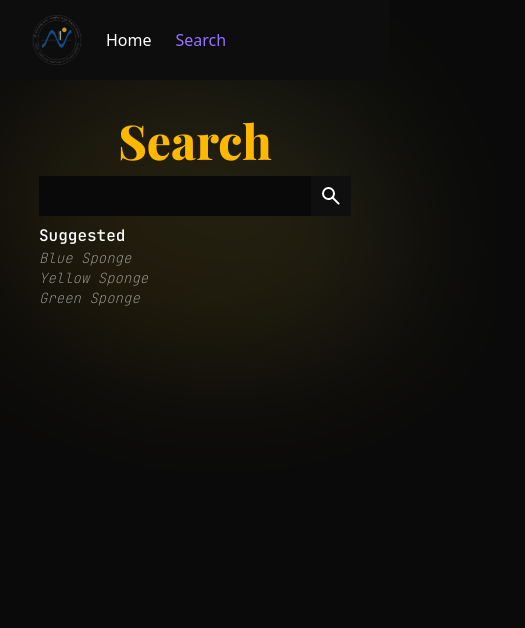
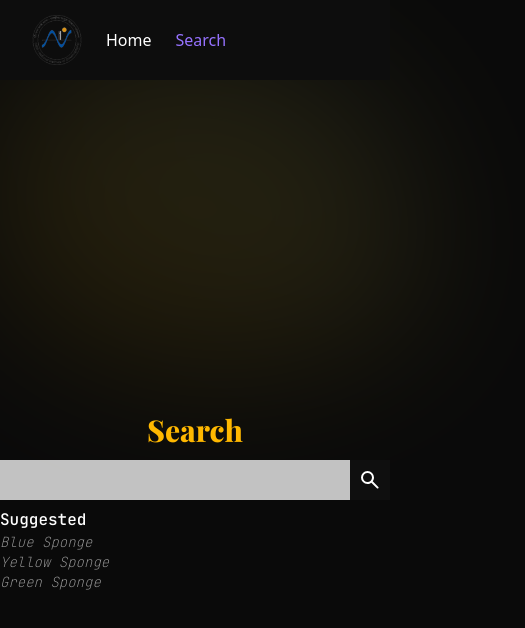
Before and after one commit to OMGitsNIK/NIO, a Next.js app in the folder spongeexplorer/: page /Search in a window 390 px wide. Shown: the top 628 px of the page, 525 px wide, since content can reach past the window. Built offline with nearby package versions, Linux system fonts and the light colour scheme.

Commit message:
responsive

```diff
--- a/spongeexplorer/src/app/Search/page.tsx
+++ b/spongeexplorer/src/app/Search/page.tsx
@@ -1,38 +1,29 @@
-import {Playfair_Display,JetBrains_Mono} from 'next/font/google'
-import 'material-icons/iconfont/material-icons.css'
+import { Playfair_Display, JetBrains_Mono } from 'next/font/google';
+import 'material-icons/iconfont/material-icons.css';
 
-// const DM_Serif=DM_Serif_Display({
-//   weight: '400',
-//   preload: false,
-// })
-
-
-// const NotoSans= Noto_Sans({
-//   weight:'100',
-//   preload:false
-// })
-
-const JetBrainsMono=JetBrains_Mono({preload:false,style:['italic','normal']})
-const PlayFair= Playfair_Display({
-  weight:'800',
-  preload:false,style:'italic'
-})
-
+const JetBrainsMono = JetBrains_Mono({ preload: false, style: ['italic', 'normal'] });
+const PlayFair = Playfair_Display({ weight: '800', preload: false, style: 'italic' });
 
 export default function Home() {
   return (
-    <div className='w-screen grid place-items-center mt-9'>
-    <div className='md:w-[550px] w-[80%] flex flex-col items-center'>
-      <h1 className={`${PlayFair.className} italic font-black text-5xl text-[#FFB800]`} >Search</h1>
-      <form className='w-full h-10  bg-[#090909] mt-3 flex'>
-    <input type="text" className={`${JetBrainsMono.className} font-thin h-full flex-grow bg-inherit p-2 flex items-center focus:outline-0 opacity-25`} />
-  <button className='w-10 h-10 bg-[#0F0F0F] grid place-items-center'>
-
-    <svg xmlns="http://www.w3.org/2000/svg" width="1.5em" height="1.5em" viewBox="0 0 24 24" ><path fill="currentColor" d="M9.5 16q-2.725 0-4.612-1.888T3 9.5q0-2.725 1.888-4.612T9.5 3q2.725 0 4.612 1.888T16 9.5q0 1.1-.35 2.075T14.7 13.3l5.6 5.6q.275.275.275.7t-.275.7q-.275.275-.7.275t-.7-.275l-5.6-5.6q-.75.6-1.725.95T9.5 16Zm0-2q1.875 0 3.188-1.313T14 9.5q0-1.875-1.313-3.188T9.5 5Q7.625 5 6.312 6.313T5 9.5q0 1.875 1.313 3.188T9.5 14Z"></path></svg>
-
+    <div className='min-h-screen flex items-center justify-center'>
+      <div className='md:w-2/3 w-full max-w-md flex flex-col items-center'>
+        <h1 className={`${PlayFair.className} italic font-black text-3xl md:text-5xl text-[#FFB800]`}>Search</h1>
+        <form className='w-full mt-3 flex'>
+          <input
+            type='text'
+            className={`${JetBrainsMono.className} font-thin h-10 flex-grow p-2 focus:outline-0 opacity-75`}
+          />
+          <button className='w-10 h-10 bg-[#0F0F0F] flex items-center justify-center'>
+            <svg xmlns='http://www.w3.org/2000/svg' width='1.5em' height='1.5em' viewBox='0 0 24 24'>
+              <path
+                fill='currentColor'
+                d='M9.5 16q-2.725 0-4.612-1.888T3 9.5q0-2.725 1.888-4.612T9.5 3q2.725 0 4.612 1.888T16 9.5q0 1.1-.35 2.075T14.7 13.3l5.6 5.6q.275.275.275.7t-.275.7q-.275.275-.7.275t-.7-.275l-5.6-5.6q-.75.6-1.725.95T9.5 16Zm0-2q1.875 0 3.188-1.313T14 9.5q0-1.875-1.313-3.188T9.5 5Q7.625 5 6.312 6.313T5 9.5q0 1.875 1.313 3.188T9.5 14Z'
+              ></path>
+            </svg>
           </button>
         </form>
-      <div className={`${JetBrainsMono.className} w-full mt-2 `}>
+        <div className={`${JetBrainsMono.className} w-full mt-2`}>
           <h4 className='font-medium'>Suggested</h4>
           <ul className='font-thin italic text-sm opacity-60'>
             <li>Blue Sponge</li>
@@ -40,9 +31,19 @@ export default function Home() {
             <li>Green Sponge</li>
           </ul>
         </div>
-      <svg width="600" height="600" style={{position:'absolute',zIndex:-1,top:0,filter:'blur(70px)',opacity:.1,scale:1.1}} viewBox="0 0 1600 1000" fill="none" xmlns="http://www.w3.org/2000/svg">
-<g filter="url(#filter0_f_3_83)">
-<path d="M650.17 -146.696C794.841 -144.33 1118.61 -96.8799 1210.07 23.6973C1301.53 144.274 1403.92 411.367 1331.65 520.77C1259.39 630.174 941.176 689.65 776.466 680.118C611.756 670.587 415.797 575.352 343.393 463.583C270.988 351.814 268.79 120.548 342.038 9.50233" fill="url(#paint0_linear_3_83)" />
+        <svg
+          width='600'
+          height='600'
+          className='absolute z-[-1] top-0 filter blur-[70px] opacity-10 scale-110'
+          viewBox='0 0 1600 1000'
+          fill='none'
+          xmlns='http://www.w3.org/2000/svg'
+        >
+          <g filter='url(#filter0_f_3_83)'>
+            <path
+              d='M650.17 -146.696C794.841 -144.33 1118.61 -96.8799 1210.07 23.6973C1301.53 144.274 1403.92 411.367 1331.65 520.77C1259.39 630.174 941.176 689.65 776.466 680.118C611.756 670.587 415.797 575.352 343.393 463.583C270.988 351.814 268.79 120.548 342.038 9.50233'
+              fill='url(#paint0_linear_3_83)'
+            ></path>
           </g>
           <defs>
             {/* <filter id="filter0_f_3_83" x="-306.913" y="-741.696" width="2257.99" height="2017.81" filterUnits="userSpaceOnUse" color-interpolation-filters="sRGB">
@@ -51,13 +52,12 @@ export default function Home() {
 <feGaussianBlur stdDeviation="297.5" result="effect1_foregroundBlur_3_83"/>
 </filter> */}
             <linearGradient id="paint0_linear_3_83" x1="589.718" y1="655.294" x2="1069.66" y2="-102.454" gradientUnits="userSpaceOnUse">
-<stop stop-color="#FFB800"/>
-<stop offset="1" stop-color="#FCFF80"/>
+              <stop stop-color="#FFB800" />
+              <stop offset="1" stop-color="#FCFF80" />
             </linearGradient>
           </defs>
         </svg>
-
       </div>
     </div>
-  )
+  );
 }
--- a/spongeexplorer/src/app/page.tsx
+++ b/spongeexplorer/src/app/page.tsx
@@ -37,7 +37,15 @@ export default function Home() {
             />
           </g>
           <defs>
-            {/* Your existing defs here */}
+            {/* <filter id="filter0_f_3_47" x="0" y="0" width="1000" height="1968.95" filterUnits="userSpaceOnUse" color-interpolation-filters="sRGB">
+<feFlood flood-opacity="0" result="BackgroundImageFix"/>
+<feBlend mode="normal" in="SourceGraphic" in2="BackgroundImageFix" result="shape"/>
+<feGaussianBlur stdDeviation="283" result="effect1_foregroundBlur_3_47"/>
+</filter> */}
+            <linearGradient id="paint0_linear_3_47" x1="1306.55" y1="167.807" x2="779.108" y2="1228.06" gradientUnits="userSpaceOnUse">
+              <stop stop-color="#FCFF80" />
+              <stop offset="1" stop-color="#FFB800" />
+            </linearGradient>
           </defs>
         </svg>
       </div>
```
Lines whose indentation alone changed are shown as unchanged.
